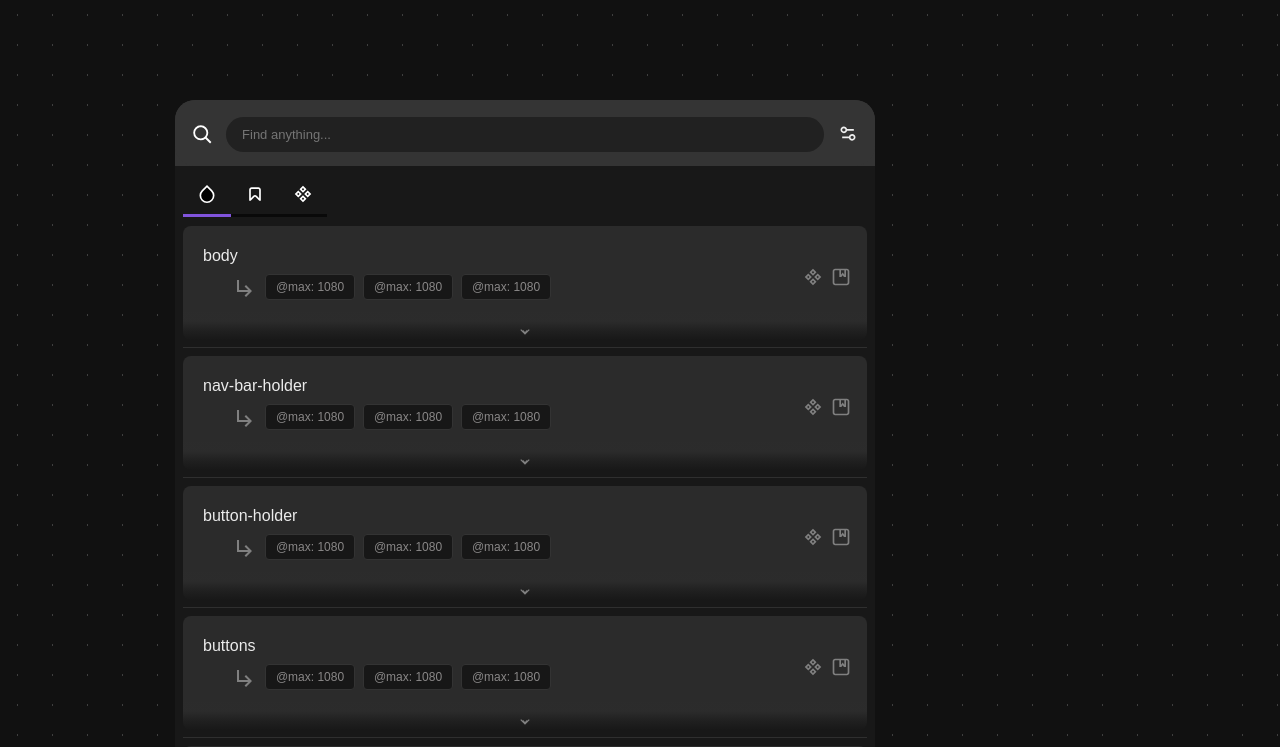
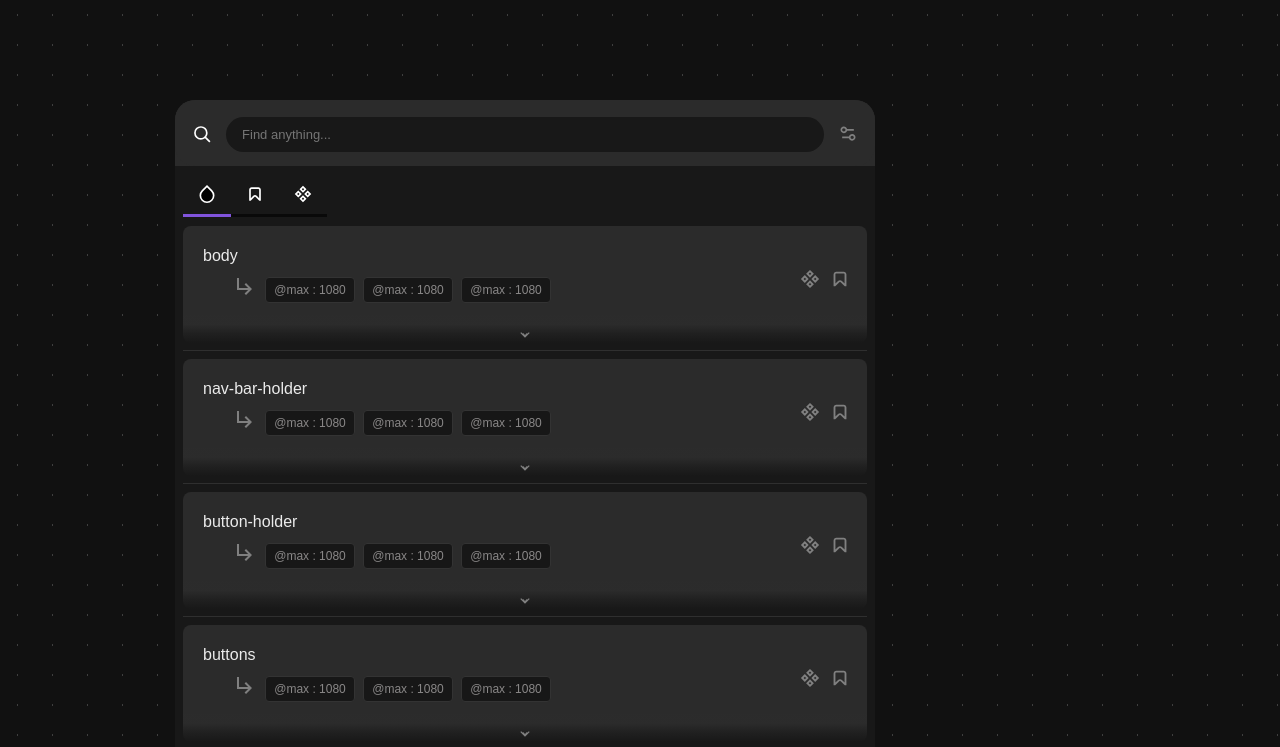
Before and after one commit to AriTavakoli/Components, a React (Create React App) app: page / in a window 1280 px wide. Shown: the top 747 px of the page. Built offline with nearby package versions, Linux system fonts and the light colour scheme.

Commit message:
clean up pt.1

```diff
--- a/src/Features/SearchV2/CodeEditor/styles.css
+++ b/src/Features/SearchV2/CodeEditor/styles.css
@@ -20,7 +20,7 @@
 .pane {
   height: 100%;
   width: 90%;
-  margin-top: -20px
+  margin-top: -30px
 
   /* display: flex; */
 }
--- a/src/Features/SearchV2/components/Filter/Filter.jsx
+++ b/src/Features/SearchV2/components/Filter/Filter.jsx
@@ -3,7 +3,7 @@ import { useSearchDispatch, useSearchContext } from '../SearchProvider';
 import './Filter.css'
 const Filter = () => {
 
-  const { searchTerm , selectedCategories, toggleCategory, availableCategories, } = useSearchContext();
+  const { searchTerm, selectedCategories, toggleCategory, availableCategories, } = useSearchContext();
 
   return (
     <div className="filter-container">
@@ -14,13 +14,9 @@ const Filter = () => {
           <div key={category.id} className="filter-button" onClick={() => toggleCategory(category)}>
             <span>{category.name}</span>
             {/* When the user clicks on the "+" icon, add the category to the selected categories list */}
-
-
             <svg onClick={() => toggleCategory(category)} width="12" height="12" style={{ alignItems: 'center' }}>
               <path d="M6 2V10M2 6H10" stroke="currentColor" stroke-width="2" />
             </svg>
-
-
           </div>
         ))}
       </div>
--- a/src/Features/SearchV2/components/SearchBar/SearchBar.css
+++ b/src/Features/SearchV2/components/SearchBar/SearchBar.css
@@ -2,7 +2,7 @@
   border-top-left-radius: 20px;
   border-top-right-radius: 20px;
 
-  background-color: rgb(52, 52, 52);
+  background-color: #2b2b2b;
   flex: 1 1 0%;
 }
 
@@ -10,7 +10,7 @@
 .search-bar {
   border-style: initial;
   align-items: center;
-  background-color: rgb(52, 52, 52);
+  background-color: #2b2b2b;
   padding-top: 4px;
   height : 60px;
   justify-content: center;
@@ -67,7 +67,7 @@
   font-size: 13px;
   border-radius: 20px;
   color: rgb(235, 235, 235);
-  background: rgb(33, 33, 33);
+  background: #181818;
   border-width: 1px;
   border-color: rgb(33, 33, 33);
   box-sizing: border-box;
@@ -85,3 +85,22 @@
   width: 24px;
   color: rgb(239, 239, 239)
 }
+
+
+.settings-icon.active {
+  animation: toggle-color 0.3s ease-in-out forwards;
+}
+
+@keyframes toggle-color {
+  0% {
+    fill: #333;
+  }
+  100% {
+    fill: #1e90ff;
+  }
+}
+
+.settings-icon {
+  fill: #333; /* default color */
+  transition: fill 0.3s ease-in-out;
+}
--- a/src/Features/SearchV2/components/SearchBar/SearchBar.jsx
+++ b/src/Features/SearchV2/components/SearchBar/SearchBar.jsx
@@ -11,32 +11,25 @@ import useOnClickOutside from '../hooks/useOnClickOutside';
 
 
 function SearchBar({ children }) {
-  const dispatch = useSearchDispatch();
-  const { searchTerm, handleSearch, searchResults } = useSearchContext();
-  const { selectedCategories, toggleCategory, availableCategories } = useSearchContext();
+  const { searchTerm, handleSearch } = useSearchContext();
+  const { selectedCategories, toggleCategory } = useSearchContext();
   const [show, setShow] = useState(false);
-
   const settingsRef = useRef();
 
-  const toggleSettings = () => {
-    setShow(!show);
-  }
+  const toggleSettings = () => { setShow(!show); }
 
   useOnClickOutside(settingsRef, () => setShow(false));
-  const [parent, enableAnimations] = useAutoAnimate(/* optional config */)
 
 
   return (
     <>
-
       <div>
         <div >
           <div
             className="search-bar-container" >
             <div className="search-bar">
               <div className="search-icon-container">
-                <Icon id="search" size={20}
-                ></Icon>
+                <Icon id="search" size={18} color={"grey"} />
                 {/* <SearchIcon /> */}
               </div>
               <div className="filter-holder">
@@ -53,7 +46,8 @@ function SearchBar({ children }) {
                 <input className="search-bar-input" autoFocus="autoFocus" type="text" onChange={(e) => { handleSearch(e.target.value) }} value={searchTerm} placeholder="Find anything..." />
               </div>
               <div ref={settingsRef} className="ex-icon" >
-                <Icon id="settings" onClick={() => { toggleSettings() }} size={20}></Icon>
+                <Icon id="settings" color={show ? "white" : "grey"}
+                  onClick={() => { toggleSettings() }} size={20} />
                 <Fade show={show}>
                   <Settings ></Settings>
                 </Fade>
@@ -64,9 +58,7 @@ function SearchBar({ children }) {
       </div>
       {children}
     </>
-
   )
-
 }
 
 export default SearchBar;
--- a/src/Features/SearchV2/components/SearchResults/components/Results/ResultRows.jsx
+++ b/src/Features/SearchV2/components/SearchResults/components/Results/ResultRows.jsx
@@ -11,23 +11,10 @@ import Fade from '../../../../Fade'
 export default function ResultRow({ setCurrentRow, currentRowIndex, searchTerm, index, className }) {
 
   const rowRef = useRef(null)
-
-  const [animationParent] = useAutoAnimate({ duration: 100 })
-
   const [isExpanded, setIsExpanded] = useState(false);
-
   const toggleExpand = () => setIsExpanded(!isExpanded);
-
-  const [isMounted, setIsMounted] = useState(false);
-
   const [show, setShow] = useState(false);
   // const hasTransitionedIn = useMountTransition(isMounted, 100);
-
-
-
-
-
-
 
   return (
     <>
@@ -55,19 +42,13 @@ export default function ResultRow({ setCurrentRow, currentRowIndex, searchTerm,
               </div>
 
               <div className="search-result-sub-wrapper">
-                <Icon size={24} color={'grey'} id="subdirectory_arrow_right" />
-
-                <div className="media-query-bubble">
-                  <div className="media-query_text">@max: 1080</div>
+                <div>
+                  <Icon size={24} color={'grey'} id="subdirectory_arrow_right" />
                 </div>
 
-                <div className="media-query-bubble">
-                  <div className="media-query_text">@max: 1080</div>
-                </div>
-
-                <div className="media-query-bubble">
-                  <div className="media-query_text">@max: 1080</div>
-                </div>
+                <TagBubble text={'@max : 1080'}></TagBubble>
+                <TagBubble text={'@max : 1080'}></TagBubble>
+                <TagBubble text={'@max : 1080'}></TagBubble>
 
 
                 <div className="suggestion-bottom-text">
@@ -78,12 +59,9 @@ export default function ResultRow({ setCurrentRow, currentRowIndex, searchTerm,
             </div>
 
             <div className="suggestion-row_right">
-              <Icon color={'grey'} id="component" size={20}></Icon>
-              <Icon color={'grey'} id="bookmark" size={20}></Icon>
+              <Icon color={'grey'} id="component" size={22}></Icon>
+              <Icon color={'grey'} id="mark" size={22}></Icon>
             </div>
-
-
-
 
           </div>
 
@@ -112,6 +90,21 @@ export default function ResultRow({ setCurrentRow, currentRowIndex, searchTerm,
 }
 
 
+
+function TagBubble({ text }) {
+  return (
+    <div className="media-query-bubble">
+      <div className="media-query_text">{text}</div>
+    </div>
+  )
+}
+
+
+
+
+
+
+
 const HighlightedText = ({ className, searchTerm }) => {
   const parts = className.split(searchTerm);
   return (
--- a/src/Features/SearchV2/components/SearchResults/components/Results/Results.css
+++ b/src/Features/SearchV2/components/SearchResults/components/Results/Results.css
@@ -5,7 +5,7 @@ body {
   outline-offset: 0px;
   outline-style: none;
   outline-width: 0px;
-  font-family: 'JetBrains Mono', sans-serif;
+  font-family: Arial, Helvetica, sans-serif;
   color: #fff;
   font-size: 14px;
   line-height: 20px;
--- a/src/Features/SearchV2/components/Settings/Settings.css
+++ b/src/Features/SearchV2/components/Settings/Settings.css
@@ -6,10 +6,9 @@
   flex-direction: column;
   justify-content: top;
   align-items: center;
-
   height: 250px;
-  width: 150px;
-  padding: 8px;
+  width: 200px;
+  padding: 12px;
   border-radius: 4px;
   border: 1px solid #343434;
   box-shadow: 4px 6px 11px 2px rgba(0, 0, 0, 0.244);
@@ -23,11 +22,11 @@
   justify-content: space-between;
   align-items: center;
   width: 100%;
-  height: 20px;
+  height: 30px;
   margin-bottom: 4px;
   background-color: rgb(40, 40, 40);
-  padding-left: 4px;
-  padding-right: 4px;
+  padding-left: 8px;
+  padding-right: 8px;
   border-radius: 4px;
 
 }
@@ -37,7 +36,7 @@
   flex-direction: row;
   justify-content: center;
   align-items: center;
-  font-size: 8px;
+  font-size: 12px;
 }
 
 .settings-label {
--- a/src/Features/SearchV2/components/Settings/Settings.js
+++ b/src/Features/SearchV2/components/Settings/Settings.js
@@ -12,7 +12,7 @@ function Settings({ ref }) {
       <SettingsRow icon="filter" label="Filter" iconSize="small" />
       <SettingsRow icon="filter" label="Filter" iconSize="small" />
 
-      <SettingsRow icon="filter" label="Filter" iconSize="small" />
+      <SettingsRow icon="filter" label="filter" iconSize="small" />
 
 
     </div>
@@ -24,7 +24,7 @@ function SettingsRow({ icon, label, iconSize }) {
   return (
     <div className="settings-row">
       <div className="settings-icon">
-        <Icon id={icon} size={iconSize} />
+        {/* <Icon id={icon} size={iconSize} /> */}
         <span>{label}</span>
       </div>
       <div className="settings-toggle">
--- a/src/Features/SearchV2/components/hooks/useFilterV2.jsx
+++ b/src/Features/SearchV2/components/hooks/useFilterV2.jsx
@@ -5,7 +5,6 @@ import React, { useState, useEffect } from 'react'
 //add filter params to this.
 
 export default function useFilter(searchTerm, data) {
-
   const [results, setResults] = useState("");
 
 
@@ -19,10 +18,5 @@ export default function useFilter(searchTerm, data) {
 
 
   console.log(filteredData);
-
   return filteredData;
-
-
-
-
 }
--- a/src/index.css
+++ b/src/index.css
@@ -1,13 +1,16 @@
 body {
   margin: 0;
+
+  font-family : monospace;
+/*
   font-family: -apple-system, BlinkMacSystemFont, 'Segoe UI', 'Roboto', 'Oxygen',
     'Ubuntu', 'Cantarell', 'Fira Sans', 'Droid Sans', 'Helvetica Neue',
-    sans-serif;
+    sans-serif; */
   -webkit-font-smoothing: antialiased;
   -moz-osx-font-smoothing: grayscale;
 }
 
-code {
+/* code {
   font-family: source-code-pro, Menlo, Monaco, Consolas, 'Courier New',
     monospace;
-}
+} */
```
Also changed, not shown: src/App.css (+9 -0 lines), src/backup/useFilter copy 2.jsx (renamed from src/Features/SearchV2/components/hooks/useFilter copy 2.jsx).
